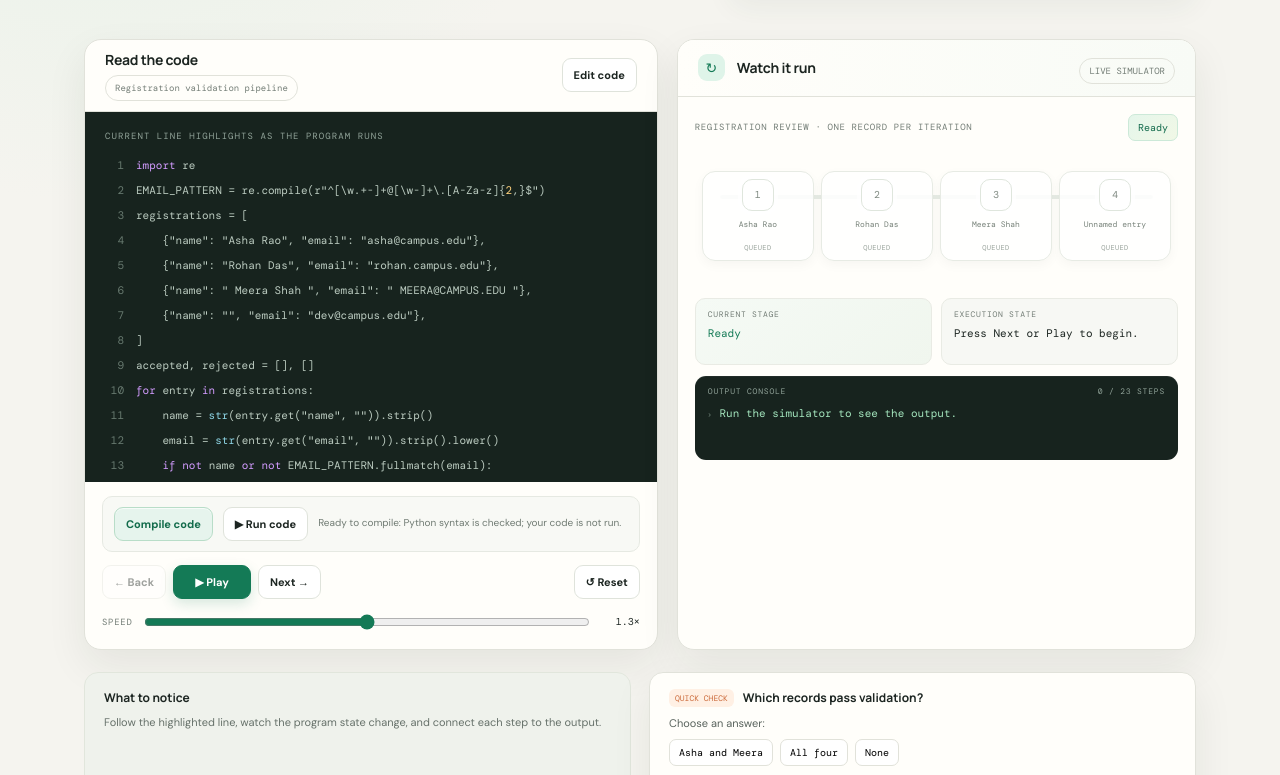
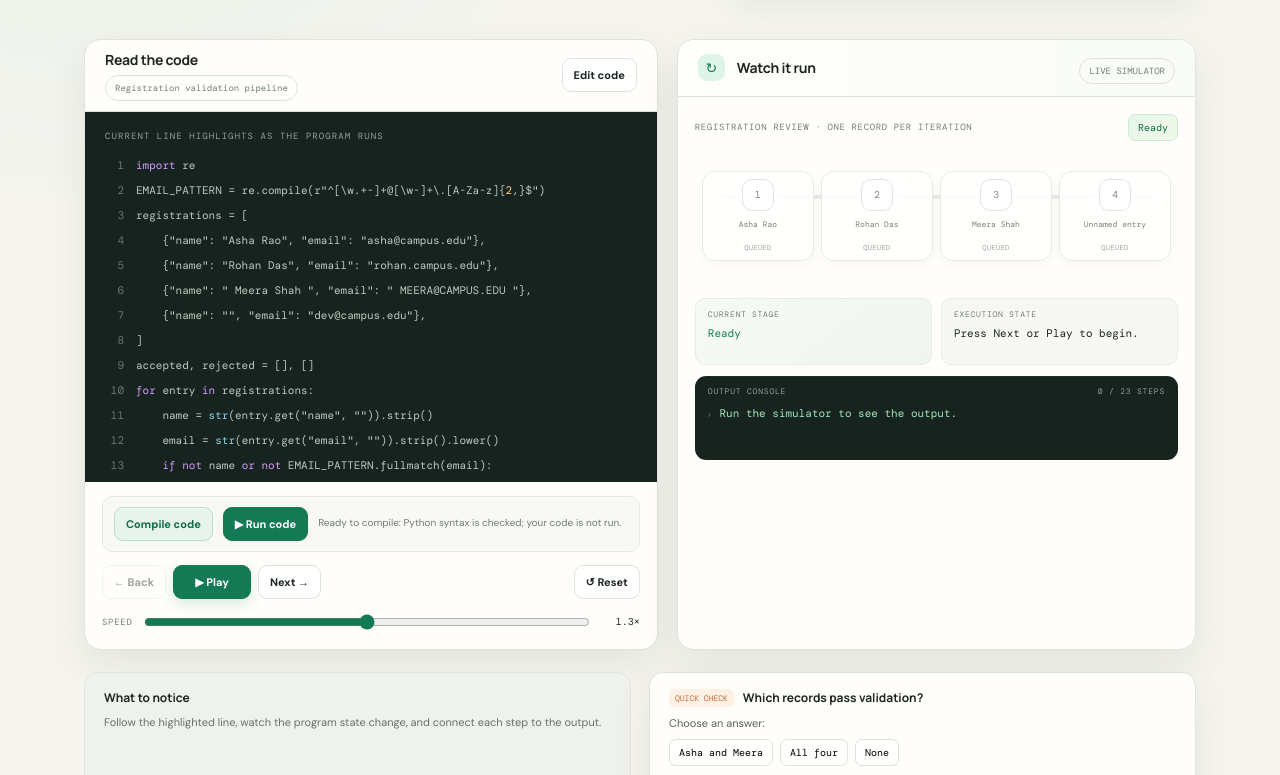
Before and after one commit to harshitraj1612/python-concept-experience-challenge, a plain HTML site: page index.html in a window 1280 px wide. Shown: the part 325-1100 px from the top of the page. Drawn offline with nearby package versions, Linux system fonts and the light colour scheme.

Commit message:
Style Python execution output

```diff
--- a/topic-assets/styles.css
+++ b/topic-assets/styles.css
@@ -82,3 +82,5 @@ body{background:radial-gradient(ellipse at 8% 0%,rgba(215,240,224,.58),transpare
 .topic-menu a{min-height:38px}
 .topic-menu a .topic-name{white-space:normal;display:-webkit-box;-webkit-line-clamp:2;-webkit-box-orient:vertical;line-height:1.25}
 @media(max-width:430px){.topic-menu{grid-template-columns:1fr;max-height:68vh}.topic-menu a .topic-name{display:block;white-space:normal}}
+
+.run-code{background:var(--green);border-color:var(--green);color:#fff;white-space:nowrap}.run-line{display:block;white-space:pre-wrap;overflow-wrap:anywhere;color:#a4e6be}.run-line.error{color:#ff9b7d}
```
